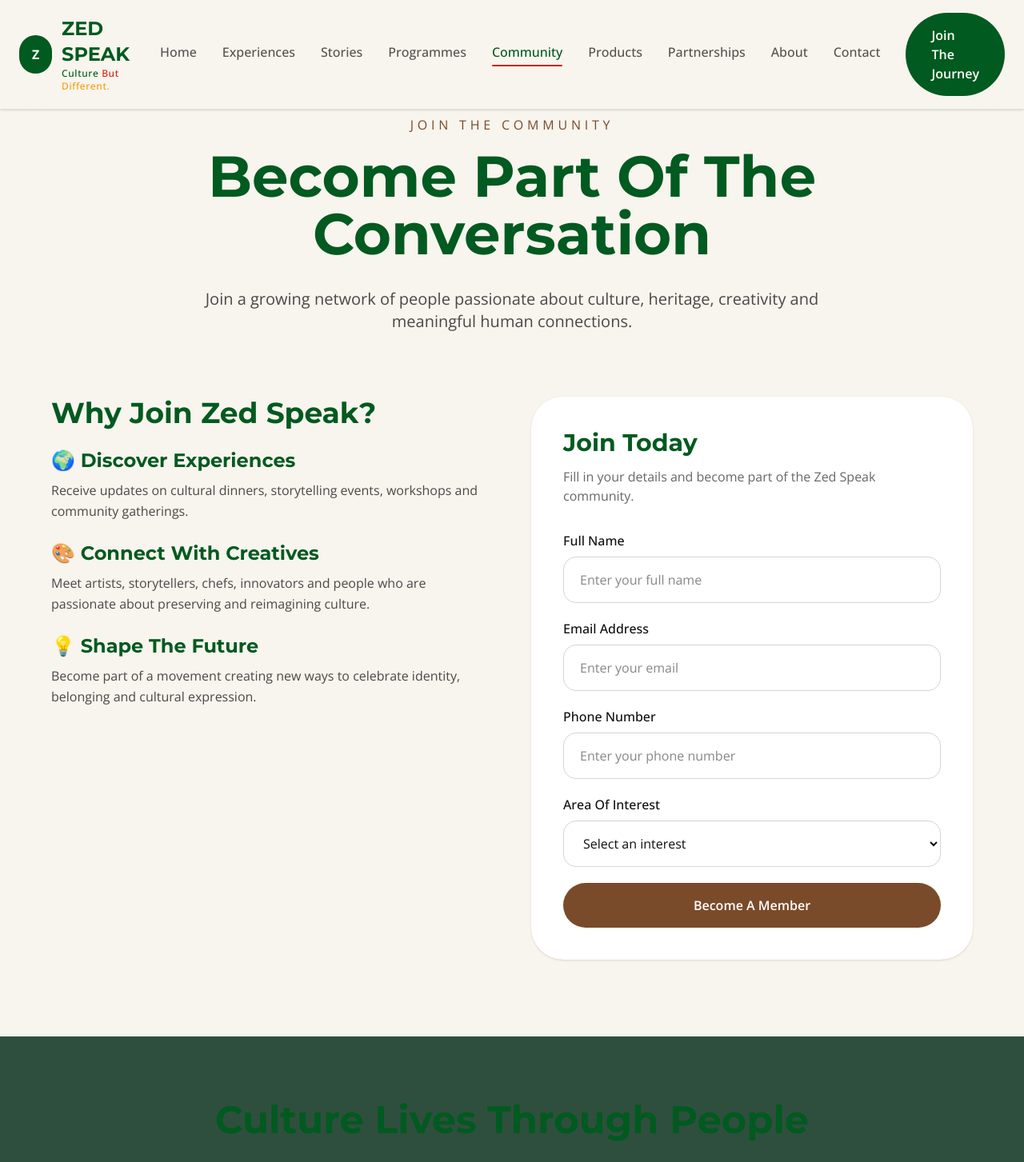
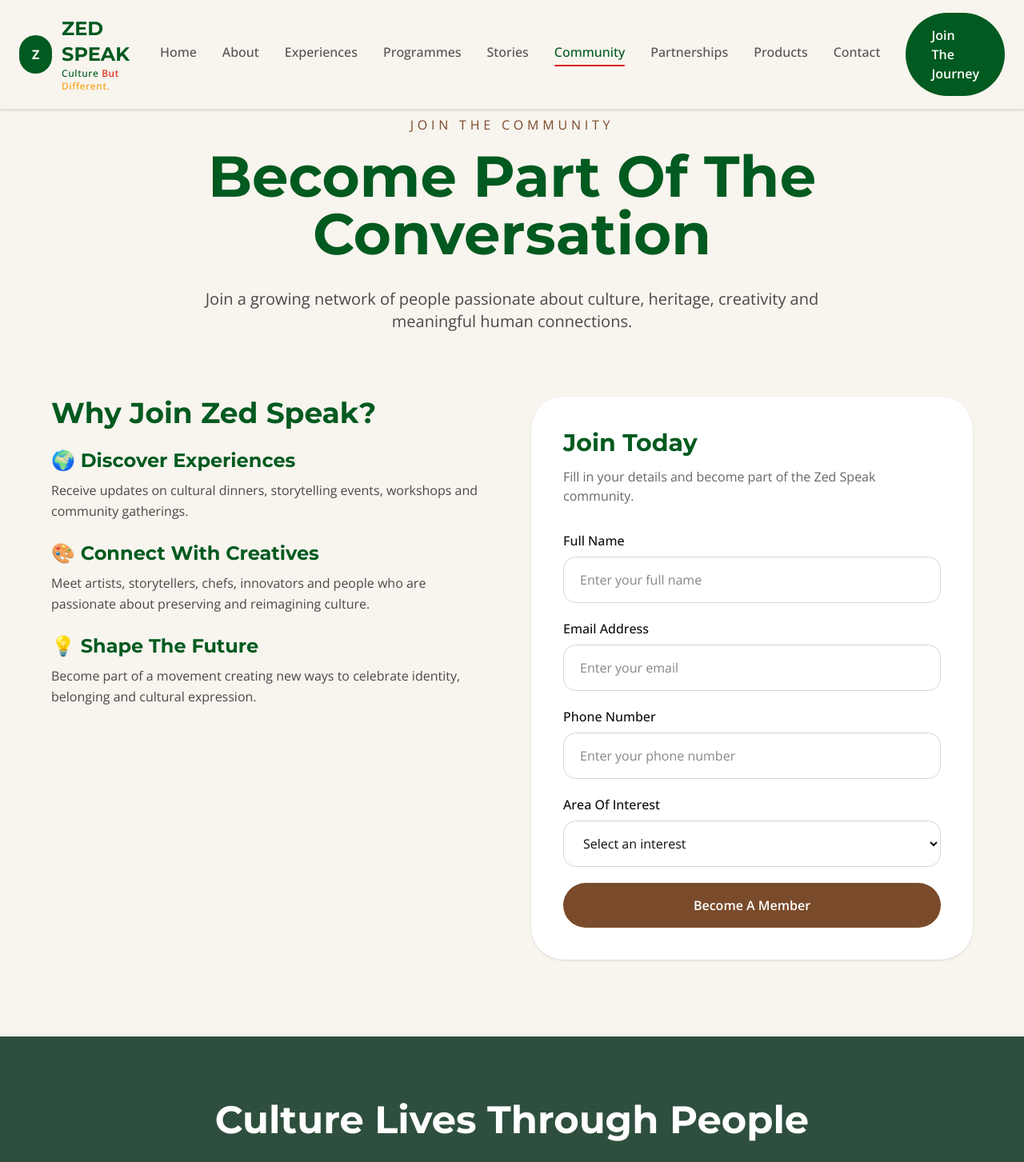
Before and after one commit to 7wesya/Project, a React (Vite) app in the folder client/: page /community in a window 1280 px wide. Shown: the top 1453 px of the page at 80% size. Built offline with nearby package versions, Linux system fonts and the light colour scheme.

Commit message:
Nav bar rearrangement

```diff
--- a/client/src/components/Navbar.jsx
+++ b/client/src/components/Navbar.jsx
@@ -8,13 +8,13 @@ export default function Navbar() {
 
     const links = [
         { name: "Home", path: "/" },
+        { name: "About", path: "/about" },
         { name: "Experiences", path: "/experiences" },
+        { name: "Programmes", path: "/programmes" },
         { name: "Stories", path: "/stories" },
-        { name: "Programmes", path: "/programmes" },
         { name: "Community", path: "/community" },
+        { name: "Partnerships", path: "/partnerships" },
         { name: "Products", path: "/products" },
-        { name: "Partnerships", path: "/partnerships" },
-        { name: "About", path: "/about" },
         { name: "Contact", path: "/contact" },
     ];
 
@@ -51,8 +51,8 @@ export default function Navbar() {
 
                                         <span
                                             className={`mt-1 h-[2px] rounded-full bg-[#D71E0F] transition-all duration-300 ${isActive
-                                                    ? "w-full"
-                                                    : "w-0"
+                                                ? "w-full"
+                                                : "w-0"
                                                 }`}
                                         />
 
@@ -83,8 +83,8 @@ export default function Navbar() {
 
             <div
                 className={`fixed inset-0 bg-[#F8F4EE] z-[100] transition-transform duration-500 ${menuOpen
-                        ? "translate-x-0"
-                        : "translate-x-full"
+                    ? "translate-x-0"
+                    : "translate-x-full"
                     }`}
             >
 
--- a/client/src/pages/Community.jsx
+++ b/client/src/pages/Community.jsx
@@ -176,7 +176,7 @@ export default function Community() {
 
                 <div className="max-w-5xl mx-auto text-center">
 
-                    <h2 className="text-5xl font-bold mb-6">
+                    <h2 className="text-5xl font-bold mb-6 !text-white">
                         Culture Lives Through People
                     </h2>
 
```
